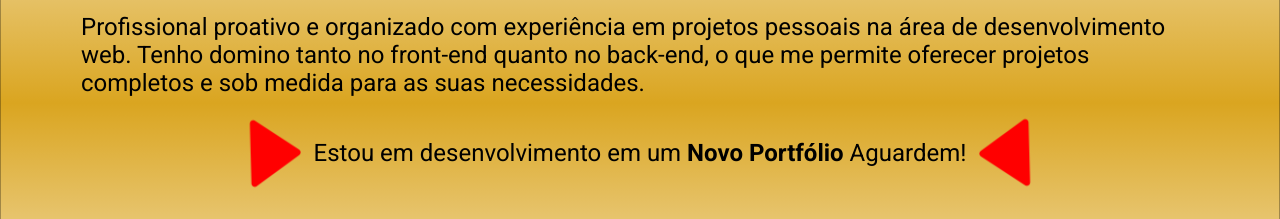
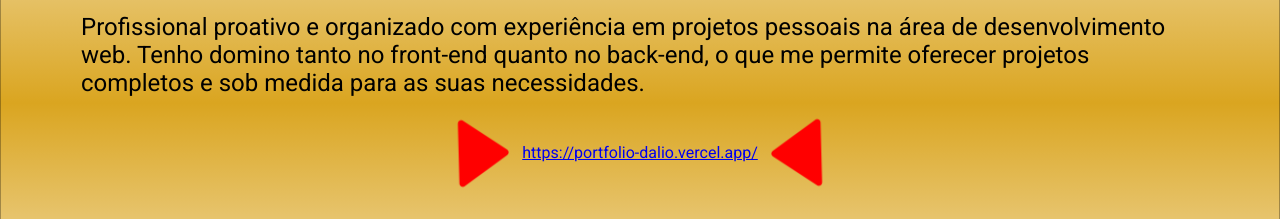
Before and after one commit to DalioSY/my-PORTFOLIO, a plain HTML site: page index.html in a window 1280 px wide. Shown: the part 315-534 px from the top of the page. Drawn offline with nearby package versions, Linux system fonts and the light colour scheme.

Commit message:
portfolio-dalio

```diff
--- a/index.html
+++ b/index.html
@@ -76,9 +76,9 @@
               style="color: red"
             ></i>
 
-            <p>
-              Estou em desenvolvimento em um <b>Novo Portfólio</b> Aguardem!
-            </p>
+            <a href="https://portfolio-dalio.vercel.app/"
+              >https://portfolio-dalio.vercel.app/</a
+            >
             <i
               class="bx bxs-left-arrow bx-tada bx-flip-vertical"
               style="color: red"
```
Also changed, not shown: 1 other file.
